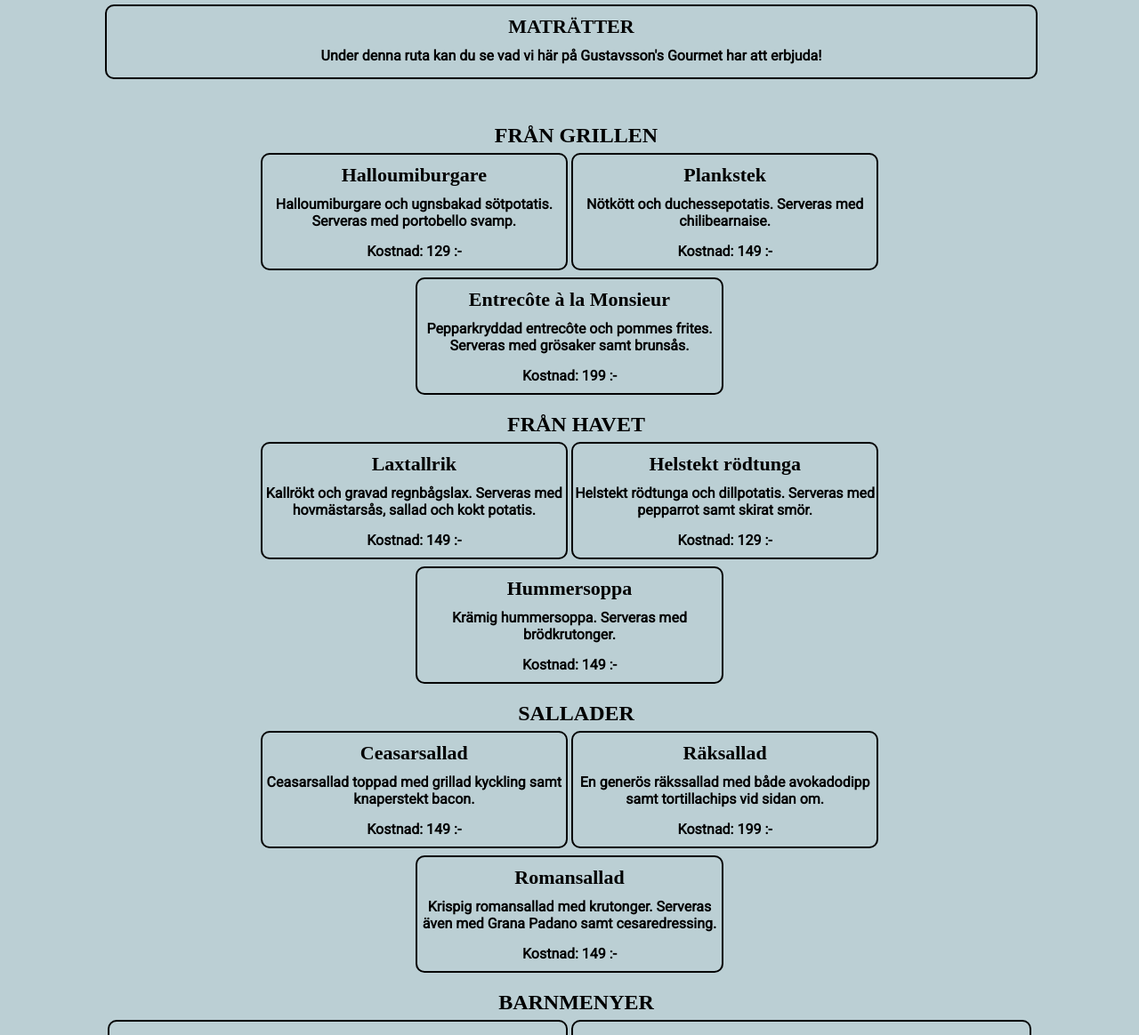
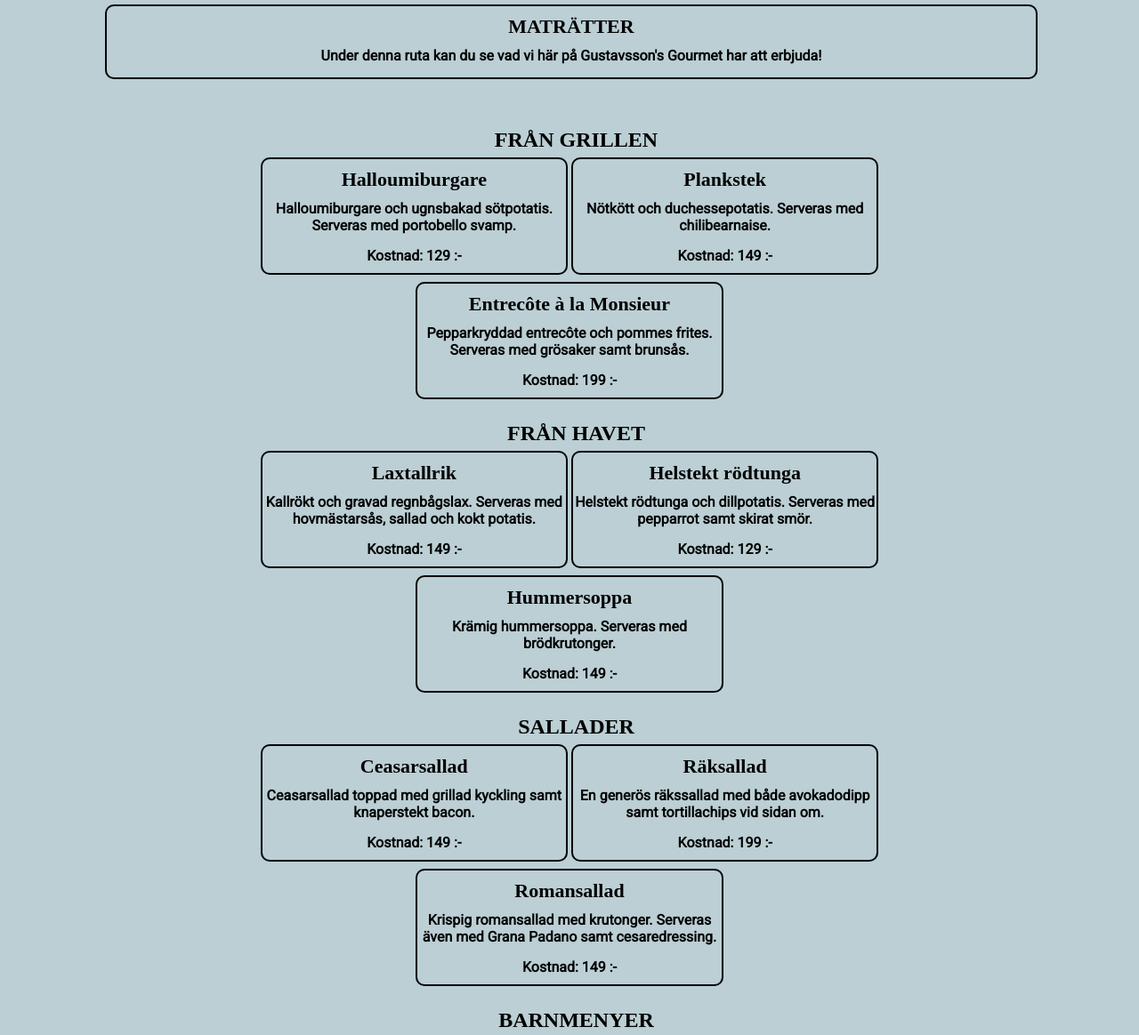
Before and after one commit to Hannesgustavsson/Hannesgustavsson.github.io, a plain HTML site: page Meny.html in a window 1280 px wide. Shown: the part 180-1344 px from the top of the page at 89% size. Drawn offline with Linux system fonts and the light colour scheme; a web font is replaced by a local one.

Commit message:
Add files via upload

```diff
--- a/Meny.html
+++ b/Meny.html
@@ -1,6 +1,6 @@
 <!DOCTYPE html>
 
-<html>
+<html lang="sv">
 
   <head>
     <meta name="viewport" content="width=device-width, initial-scale=1.0">
@@ -18,7 +18,7 @@
 
           <h4>
             IF GLUTTONY IS A SIN, WELCOME TO HELL
-          <h4>
+          </h4>
       </header>
 
 <div id="Wrapper">
@@ -46,7 +46,6 @@
 </div>
 
 <div id="Container">
-  <main>
     <section id="Maträtter">
 	     <h6>
 		       MATRÄTTER
@@ -55,7 +54,7 @@
 	  </section>
 
     <section class="huvudrätt" id="Grillen">
-       <p5> FRÅN GRILLEN </p5>
+       <h5> FRÅN GRILLEN </h5>
     </section>
 
     <section class="rätt"  id="Halloumiburgare">
@@ -93,7 +92,7 @@
 	  </section>
 
     <section class="huvudrätt"  id="Fisk">
-       <p5> FRÅN HAVET </p5>
+       <h5> FRÅN HAVET </h5>
     </section>
 
     <section class="rätt"  id="Laxtallrik">
@@ -130,7 +129,7 @@
     </section>
 
     <section class="huvudrätt" id="Sallad">
-       <p5> SALLADER </p5>
+       <h5> SALLADER </h5>
     </section>
 
     <section class="rätt"  id="Ceasarsallad">
@@ -167,7 +166,7 @@
 	  </section>
 
     <section class="huvudrätt" id="Barnmeny">
-       <p5> BARNMENYER </p5>
+       <h5> BARNMENYER </h5>
     </section>
 
     <section class="barnrätt" id="Fiskchips">
@@ -227,7 +226,6 @@
 
 
 	  </section>
-	 </main>
  </div>
 
 <footer>
--- a/Restaurang.css
+++ b/Restaurang.css
@@ -36,6 +36,7 @@ h4 {
 h2 {
   font-size: 26px;
   text-align: center;
+
 }
 
 a:link {
@@ -103,6 +104,7 @@ ul {
   overflow: hidden;
   width: 100%;
   background-color: #2B3B40;
+
 }
 
 li {
@@ -316,6 +318,7 @@ font-family: 'Spectral SC', serif;
 	width:100%;
   margin: auto;
   text-align: center;
+
 }
 
 #Rubrik {
@@ -375,7 +378,7 @@ P2 {
   text-align: center;
 }
 
-p5 {
+h5 {
   font-size: 24px;
   font-family: 'Spectral SC', serif;
   margin-top: 0px;
@@ -415,6 +418,20 @@ p4 {
     margin-top: 20px;
     margin-left: 0px;
 }
+
+@media screen and (max-width: 1286px) {
+
+  h5 {
+    font-size: 24px;
+    font-family: 'Spectral SC', serif;
+    margin-top: 0px;
+    margin-left: 15px;
+    padding-top: 5px;
+    font-weight: bold;
+    text-align: center;
+  }
+}
+
 
 @media screen and (max-width: 1210px) {
 
@@ -520,6 +537,10 @@ width:100%;
     	width:100%;
       margin: auto;
       text-align: center;
+      margin-top: 60px;
+      margin-left: 50px;
+      margin-right: 50px;
+      margin-bottom: 100px;
     }
 
     #Rubrik {
@@ -527,7 +548,6 @@ width:100%;
         display:inline-block;
         width:auto;
         text-align:center;
-        font-family: cursive;
         height:10px;
         margin-top: 60px;
         margin-left: 50px;
```
Also changed, not shown: Information.html (+3 -2 lines), Kontakt.html (+3 -5 lines), index.html (+2 -4 lines).
